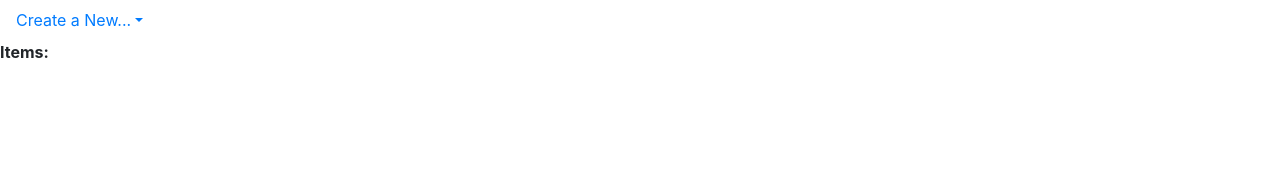
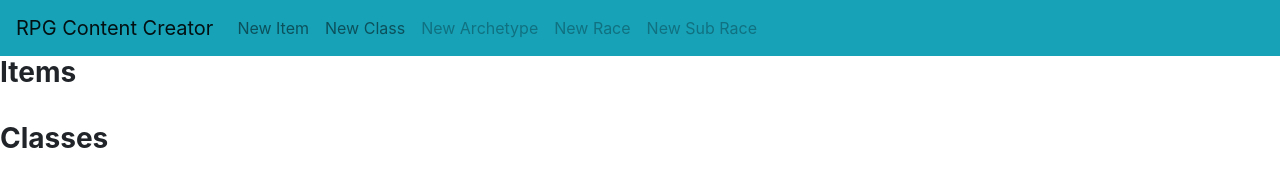
Before and after one commit to kboy101222/RPG-Content-Creator, a plain HTML site: page index.html in a window 1280 px wide. Drawn offline with nearby package versions, Linux system fonts and the light colour scheme.

Commit message:
Changed theming, removed dropdown and replaced with navbar with buttons

```diff
--- a/index.html
+++ b/index.html
@@ -8,28 +8,26 @@
 
     <!-- Bootstrap CSS -->
     <link rel="stylesheet" href="./css/bootstrap.css">
+<!--    <link rel="stylesheet" href="css/bootstrap-darkly.css">-->
     <script src="./js/domtoimage.js"></script>
 
     <title>Content Builder for D&D 5e</title>
 </head>
 
 <body>
+    <nav class="navbar navbar-expand-lg navbar-light bg-info">
+        <a class="navbar-brand" href="#">RPG Content Creator</a>
         <!-- New Creation Menu -->
-    <ul class="nav nav-pills">
-        <li class="nav-item dropdown">
-            <!--<button class="btn btn-secondary dropdown-toggle" type="button" id="dropdownMenuButton" data-toggle="dropdown" aria-haspopup="true" aria-expanded="false">-->
-            <!--Create a New...-->
-            <!--</button>-->
-            <a class="nav-link dropdown-toggle" data-toggle="dropdown" href="#" role="button" aria-haspopup="true" aria-expanded="false">Create a New...</a>
-            <div class="dropdown-menu" aria-labelledby="dropdownMenuButton">
-                <a class="dropdown-item" href="#" data-toggle="modal" data-target="#newItemCreator">Item</a>
-                <div class="dropdown-divider"></div>
-                <a class="dropdown-item" href="#" data-toggle="modal" data-target="#newClassCreator">Class</a>
-                <a class="dropdown-item disabled" href="#">Race (WIP)</a>
-                <a class="dropdown-item disabled" href="#">Archetype (WIP)</a>
+        <div class="collapse navbar-collapse" id="navbarColor01">
+            <ul class="navbar-nav mr-auto">
+                <li class="nav-item"><a class="nav-link" href="#" data-toggle="modal" data-target="#newItemCreator">New Item</a></li>
+                <li class="nav-item"><a href="#" data-toggle="modal" data-target="#newClassCreator" class="nav-link">New Class</a></li>
+                <li class="nav-item"><a href="#" class="nav-link disabled">New Archetype</a></li>
+                <li class="nav-item"><a href="" class="nav-link disabled">New Race</a></li>
+                <li class="nav-item"><a href="" class="nav-link disabled">New Sub Race</a></li>
+            </ul>
         </div>
-        </li>
-    </ul>
+    </nav>
 
     <!-- Class Creation Wizard -->
     <div class="modal fade" id="newClassCreator" tabindex="-1" role="dialog" aria-labelledby="ClassCreationWizard" aria-hidden="true">
@@ -456,8 +454,13 @@
         </div>
     </div>
 
-    <p class="font-weight-bold">Items:</p><br>
+    <h3 class="font-weight-bold">Items</h3><br>
     <div class="card-columns" id="itemCards">
+
+    </div>
+
+    <h3 class="font-weight-bold">Classes</h3><br>
+    <div class="card-columns" id="classCards">
 
     </div>
 
--- a/js/main.js
+++ b/js/main.js
@@ -119,96 +119,6 @@ $(document).ready(function () {
 
     $('select[name="itemType"]').change(function () {
         console.log("Item Type changed to " + this.value);
-//        if (this.value === 'magic') {
-//            // Hides all content from other Item Creators
-//            $('#weaponTypeCreator').hide();
-//            $('#armorTypeCreator').hide();
-//            $('#mundaneTypeCreator').hide();
-//            // Enables Item Rarity if it has been disabled by Mundane Item Creator
-//            $('#itemRarity').prop('disabled', false);
-//            // Enables form objects for Magic Item Creation
-//            $('#itemTypeSelect').prop('disabled', false);
-//            // Disables form objects for Weapon Creation
-//            $('#weaponAbil').prop('disabled', true);
-//            $('#numDice').prop('disabled', true);
-//            $('#weaponDie').prop('disabled', true);
-//            $('#weaponDmgType').prop('disabled', true);
-//            // Disables for objects for Armor Creation
-//            $('#armorType').prop('disabled', true);
-//            $('#armorClass').prop('disabled', true);
-//            $('#dexMod').prop('disabled', true);
-//            $('#strengthReq').prop('disabled', true);
-//            $('#stealthDAdv').prop('disabled', true);
-//            // Shows the Magic Item Creator
-//            $('#itemTypeCreator').show();
-//        }
-//        else if (this.value === 'mundane') {
-//            // Hides all content from other Item Creators
-//            $('#weaponTypeCreator').hide();
-//            $('#armorTypeCreator').hide();
-//            $('#itemTypeCreator').hide();
-//            // Disables Item Rarity since it is irrelevant to Mundane Items
-//            $('#itemRarity').prop('disabled', true);
-//            // Disables form objects for Magic Item Creation
-//            $('#itemTypeSelect').prop('disabled', true);
-//            // Disables form objects for Weapon Creation
-//            $('#weaponAbil').prop('disabled', true);
-//            $('#numDice').prop('disabled', true);
-//            $('#weaponDie').prop('disabled', true);
-//            $('#weaponDmgType').prop('disabled', true);
-//            //Disables for objects for Armor Creation
-//            $('#armorType').prop('disabled', true);
-//            $('#armorClass').prop('disabled', true);
-//            $('#dexMod').prop('disabled', true);
-//            $('#strengthReq').prop('disabled', true);
-//            $('#stealthDAdv').prop('disabled', true);
-//            // Shows Mundane Item Creator
-//            $('#mundaneTypeCreator').show();
-//        }
-//        else if (this.value === 'weapon') {
-//            $('#itemTypeCreator').hide();
-//            $('#armorTypeCreator').hide();
-//            $('#mundaneTypeCreator').hide();
-//            // Enables Item Rarity if it has been disabled by Mundane Item Creator
-//            $('#itemRarity').prop('disabled', false);
-//            // Disables form objects for Magic Item Creation
-//            $('#itemTypeSelect').prop('disabled', true);
-//            //Disables for objects for Armor Creation
-//            $('#armorType').prop('disabled', true);
-//            $('#armorClass').prop('disabled', true);
-//            $('#dexMod').prop('disabled', true);
-//            $('#strengthReq').prop('disabled', true);
-//            $('#stealthDAdv').prop('disabled', true);
-//            // Enables form objects for Weapon Creation
-//            $('#weaponAbil').prop('disabled', false);
-//            $('#numDice').prop('disabled', false);
-//            $('#weaponDie').prop('disabled', false);
-//            $('#weaponDmgType').prop('disabled', false);
-//            // Shows Weapon Creator
-//            $('#weaponTypeCreator').show();
-//        }
-//        else if (this.value === 'armor') {
-//            $('#weaponTypeCreator').hide();
-//            $('#itemTypeCreator').hide();
-//            $('#mundaneTypeCreator').hide();
-//            // Enables Item Rarity if it has been disabled by Mundane Item Creator
-//            $('#itemRarity').prop('disabled', false);
-//            // Disables form objects for Magic Item Creation
-//            $('#itemTypeSelect').prop('disabled', true);
-//            // Disables form objects for Weapon Creation
-//            $('#weaponAbil').prop('disabled', true);
-//            $('#numDice').prop('disabled', true);
-//            $('#weaponDie').prop('disabled', true);
-//            $('#weaponDmgType').prop('disabled', true);
-//            // Enables for objects for Armor Creation
-//            $('#armorType').prop('disabled', false);
-//            $('#armorClass').prop('disabled', false);
-//            $('#dexMod').prop('disabled', false);
-//            $('#strengthReq').prop('disabled', false);
-//            $('#stealthDAdv').prop('disabled', false);
-//            //Shows Armor Creator
-//            $('#armorTypeCreator').show();
-//        }
         setShownFields(this.value);
     });
 
@@ -266,13 +176,14 @@ $(document).ready(function () {
             cardHTML += value.itemName + '</h5>';
 
             switch (value.itemType) {
+                // TODO: Implement previews for all item types
                 case "mundane":
                     cardHTML += '<div class="row"><div class="col-6">Cost: ' + value.itemCost + value.coinType + '</div><div class="col-6"> Weight: ' + value.itemWeight + weightSuufix + '</div></div>';
                     cardHTML += '<p class="card-text">' + value.description + '</p>';
                     break;
             }
 
-            cardHTML += '<div class="btn-group" role="group"><button class="btn btn-primary" action="get-item-image" itemID="' + item + '">Get Image</button><button class="btn btn-primary" action="edit-item" itemID="' + item + '">Edit</button></div>';
+            cardHTML += '<div class="btn-group" role="group"><button class="btn btn-info" action="get-item-image" itemID="' + item + '">Get Image</button><button class="btn btn-info" action="edit-item" itemID="' + item + '">Edit</button><button class="btn btn-info" action="export-item" itemid="' + item + '">Export</button></div>';
             cardHTML += '</div></div>';
 
             console.log("ItemID: " + item);
```
Lines whose indentation alone changed are shown as unchanged.
